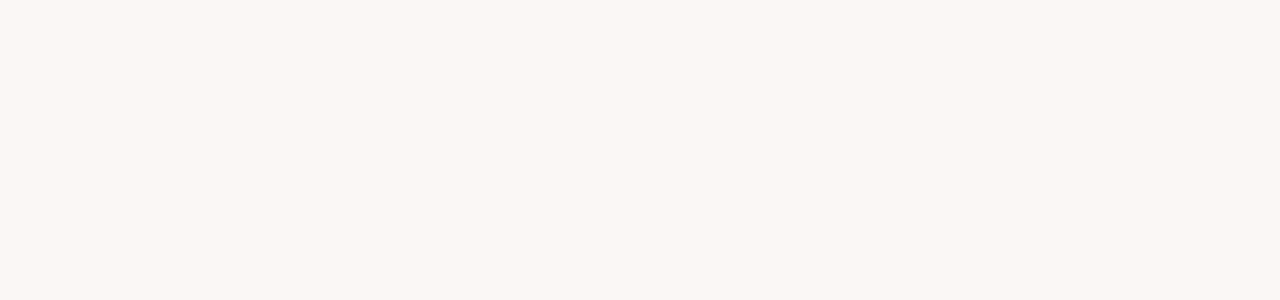
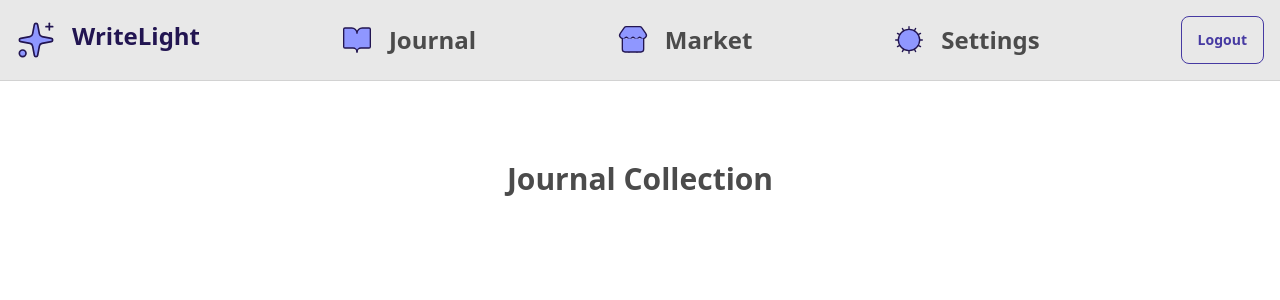
Before and after one commit to freeCodeCamp-2025-Summer-Hackathon/purple-array, a React (Vite) app in the folder frontend/: page /journal/collection in a window 1280 px wide. Before the commit this address had no page. Shown: the top 300 px of the page. Built offline with nearby package versions, Linux system fonts and the light colour scheme.

Commit message:
feat: add journal collection page
Add JournalCollectionPage.jsx to src/pages, update <Routes /> in App.jsx, remove no longer needed import react statement

```diff
--- a/frontend/src/App.jsx
+++ b/frontend/src/App.jsx
@@ -5,6 +5,7 @@ import JournalDisplayPage from './pages/JournalDisplayPage';
 import JournalEditPage from './pages/JournalEditPage';
 import MarketPage from './pages/MarketPage';
 import SettingsPage from './pages/SettingsPage';
+import JournalCollectionPage from './pages/JournalCollectionPage';
 
 const App = () => {
 	return (
@@ -14,7 +15,7 @@ const App = () => {
 				<Route path="/" element={<HomePage />} />
 				<Route path="/signin" element={<SignInPage />} />
 				<Route path="/journal" element={<JournalDisplayPage />} />
-				{/* Journal collection route to go here*/}
+                <Route path="/journal/collection" element={<JournalCollectionPage />} />
 				{/* Journal create route to go here */}
 				<Route path="/edit" element={<JournalEditPage />} />
 				<Route path="/market" element={<MarketPage />} />
--- a/frontend/src/pages/HomePage.jsx
+++ b/frontend/src/pages/HomePage.jsx
@@ -1,6 +1,6 @@
-import React from 'react';
 import Navbar from '../components/generic/Navbar';
 import WordOfTheDay from '../components/Home/WordOfTheDay';
+
 const HomePage = () => {
 	return (
 		<div className="min-h-screen">
--- /dev/null
+++ b/frontend/src/pages/JournalCollectionPage.jsx
@@ -0,0 +1,17 @@
+import Navbar from '../components/generic/Navbar';
+
+const JournalCollectionPage = () => {
+  return (
+    <div className="min-h-screen">
+        <Navbar />
+        <div className="max-w-4xl mx-auto py-20">
+            <h1 className="text-center text-3xl font-semibold text-secondary">
+                Journal Collection
+            </h1>
+            {/*Journal collection Components*/}
+        </div>
+    </div>
+  );
+};
+
+export default JournalCollectionPage;
--- a/frontend/src/pages/MarketPage.jsx
+++ b/frontend/src/pages/MarketPage.jsx
@@ -1,4 +1,3 @@
-import React from 'react';
 import Navbar from '../components/generic/Navbar';
 
 const MarketPage = () => {
```
